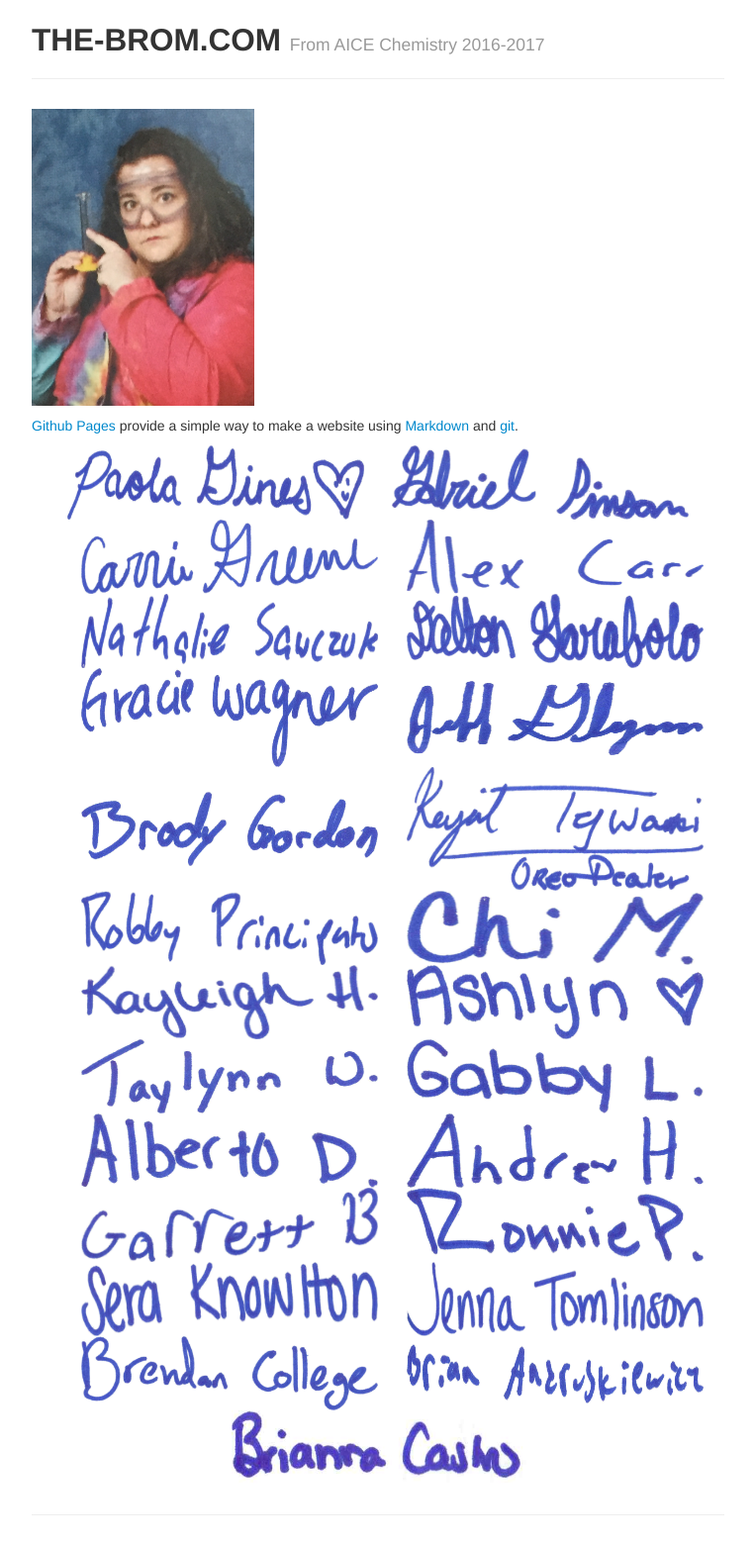
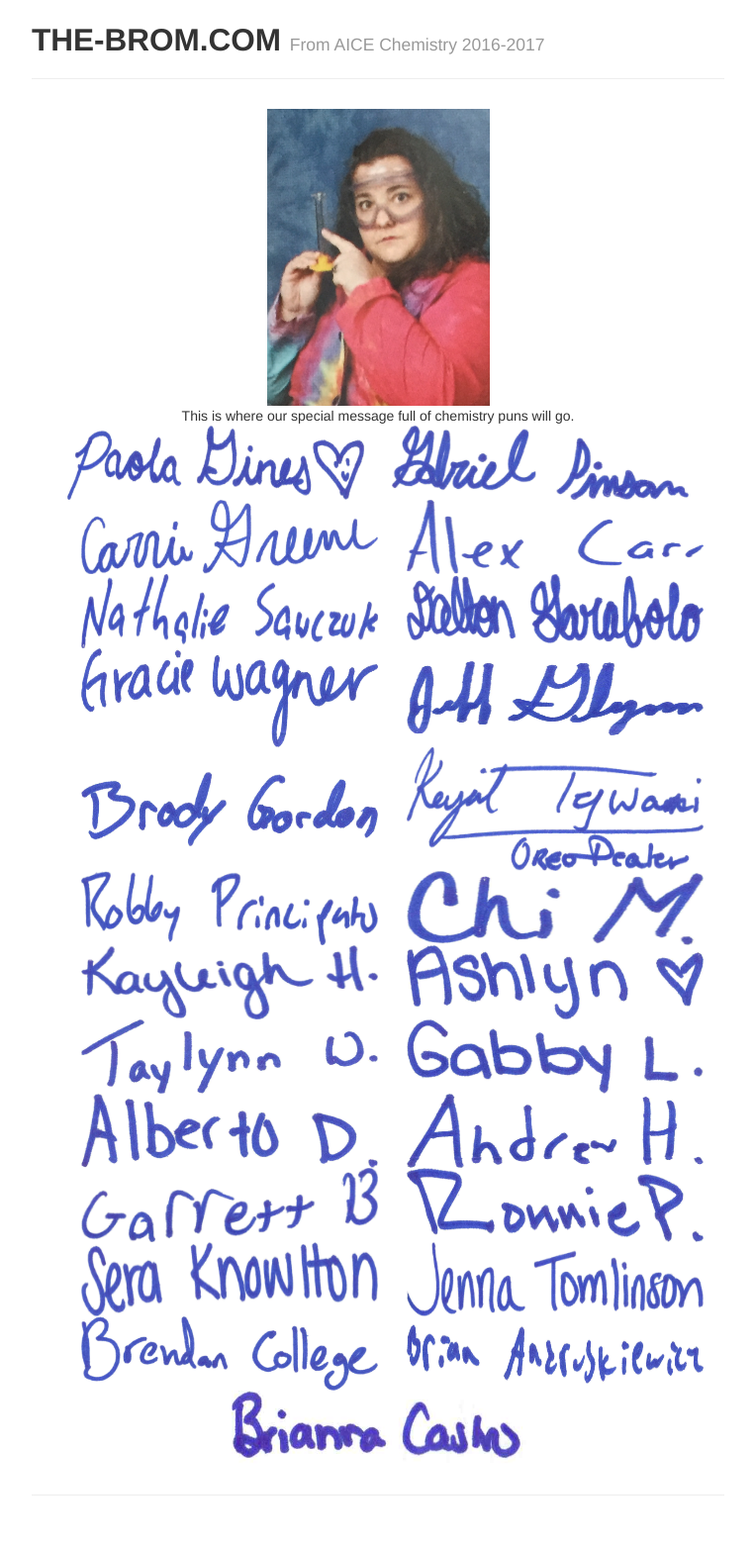
Before and after one commit to the-brom/the-brom.com, a Jekyll site: the page built from index.md, in a window 1280 px wide. Shown: the whole page at 99% size, without its empty margins (258-1021 px from the left). Built offline with Jekyll 4.4.1, drawn with Linux system fonts in a browser that asks for light colours.

Commit message:
Update index.md

```diff
--- a/index.md
+++ b/index.md
@@ -5,14 +5,9 @@ tagline: From AICE Chemistry 2016-2017
 description: Mrs. Bromley is THE-BROM.COM!
 ---
 
-<img src="bromley.png" alt="The Brom!" style="height:300px;width:225px;">
-
-[Github Pages](https://pages.github.com) provide a simple way to make a
-website using
-[Markdown](https://daringfireball.net/projects/markdown/) and
-[git](https://git-scm.com).
-
 <center>
+<img src="bromley.png" alt="The Brom!" style="height:300px;width:225px;"><br>
+This is where our special message full of chemistry puns will go.
 <img src="signatures_optimized/1.jpg" alt="Signature" style="height:75px;width:300px;"><img src="space.png">
 <img src="signatures_optimized/2.jpg" alt="Signature" style="height:75px;width:300px;"><br><img src="space.png">
 <img src="signatures_optimized/3.jpg" alt="Signature" style="height:75px;width:300px;"><img src="space.png">
@@ -38,4 +33,3 @@ website using
 <img src="signatures_optimized/23.jpg" alt="Signature" style="height:75px;width:300px;"><img src="space.png">
 <img src="signatures_optimized/24.jpg" alt="Signature" style="height:60px;width:300px;"><br><img src="space.png">
 <img src="signatures_optimized/25.jpg" alt="Signature" style="height:75px;width:300px;"><img src="space.png">
-</center>
```
